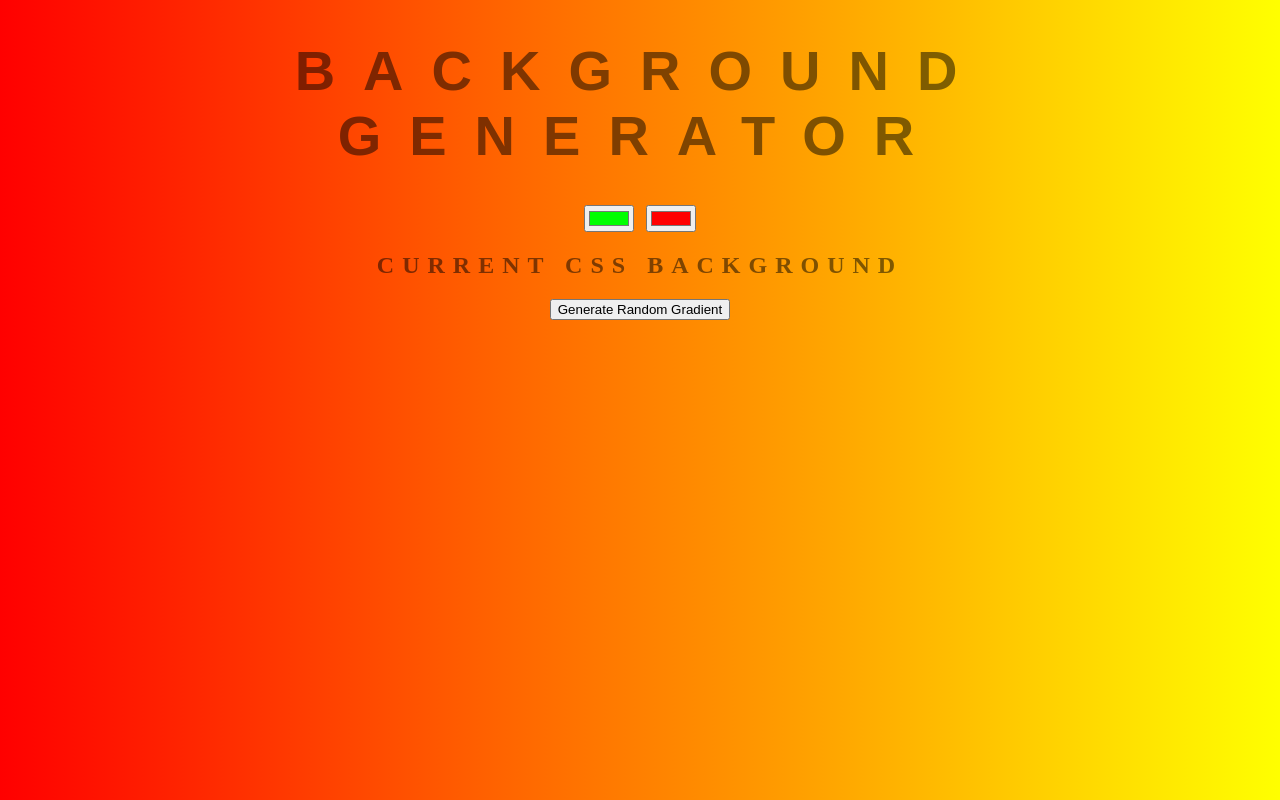
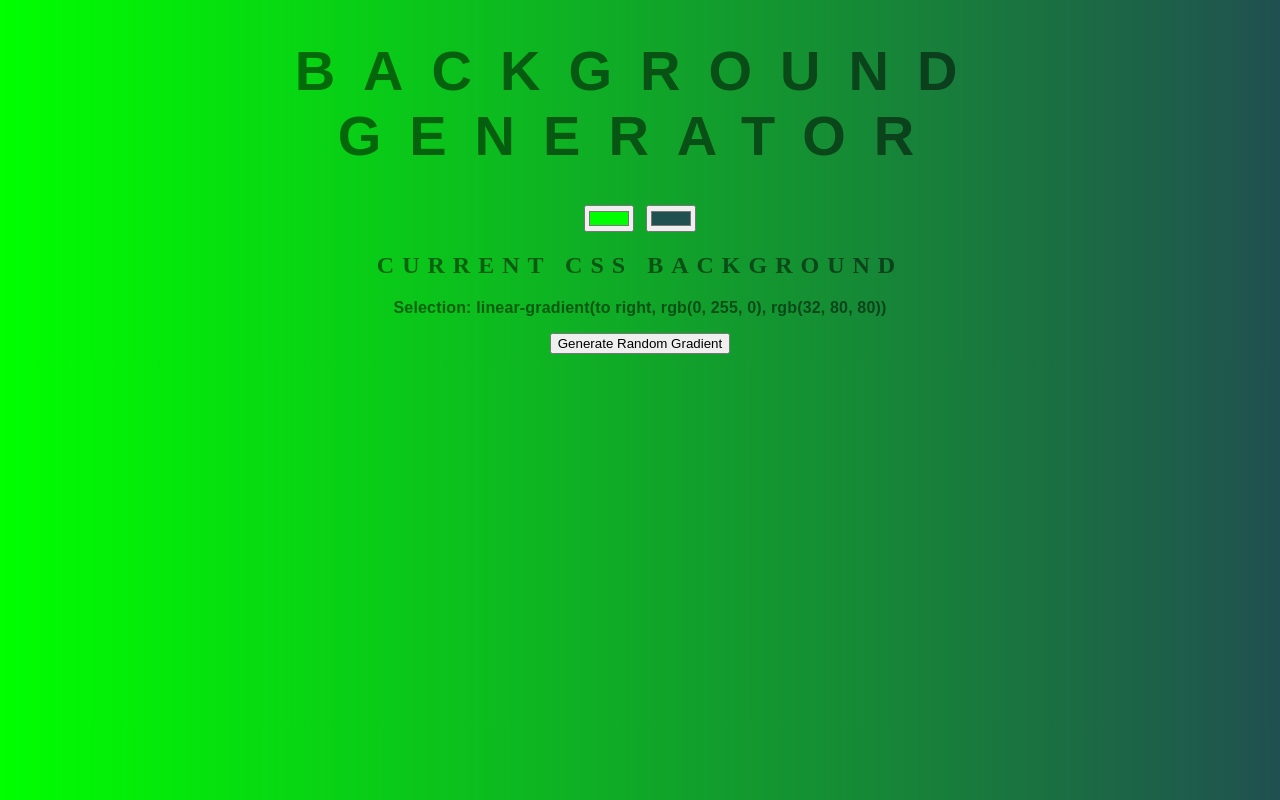
Before and after one commit to MeghanaJ12/Background-gradient-picker, a plain HTML site: page index.html in a window 1280 px wide. Drawn offline with Linux system fonts and the light colour scheme.

Commit message:
Update index.html

```diff
--- a/index.html
+++ b/index.html
@@ -1,16 +1,24 @@
 <!DOCTYPE html>
 <html>
+
 <head>
-	<title>Gradient Background</title>
-	<link rel="stylesheet" type="text/css" href="style.css">
+  <meta charset="utf-8" />
+  <meta http-equiv="X-UA-Compatible" content="IE=edge">
+  <title>Gradient Background Generator</title>
+  <meta name="viewport" content="width=device-width, initial-scale=1">
+  <link rel="stylesheet" type="text/css" media="screen" href="style.css" />
+
 </head>
-<body id="gradient">
-	<h1>Background Generator</h1>
-	<input class="color1" type="color" name="color1" value="#00ff00">
-	<input class="color2" type="color" name="color2" value="#ff0000">
-	<h2>Current CSS Background</h2>
-	<h3></h3>
-	<button id="random">Generate Random Gradient</button>
-	<script type="text/javascript" src="script.js"></script>
+
+<body>
+  <h1>Background Generator</h1>
+  <input type="color" name="color1" id="color1" value="#00ff00">
+  <input type="color" name="" id="color2" value="#205050">
+  <h2>Current CSS background</h2>
+  <h3></h3>
+  <button id="random">Generate Random Gradient</button>
+  <script src="script.js"></script>
+
 </body>
+
 </html>
```
